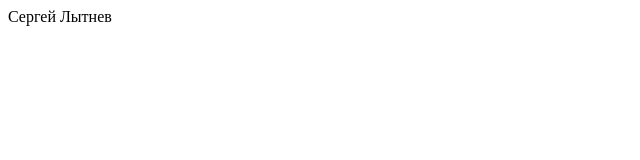
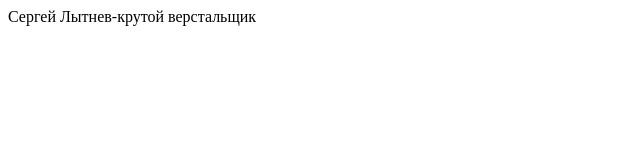
Before and after one commit to sergeylytnev/sergeylytnev.github.io, a plain HTML site: page lesson_3/src/index.html in a window 1280 px wide. Shown: the whole page, without its empty margins (0-640 px from the left). Drawn offline with Linux system fonts and the light colour scheme.

Commit message:
Second commit
Changed body

```diff
--- a/lesson_3/src/index.html
+++ b/lesson_3/src/index.html
@@ -5,6 +5,6 @@
 	<title>Сергей Лытнев</title>
 </head>
 <body>
-	Сергей Лытнев
+	Сергей Лытнев-крутой верстальщик
 </body>
 </html>
```
